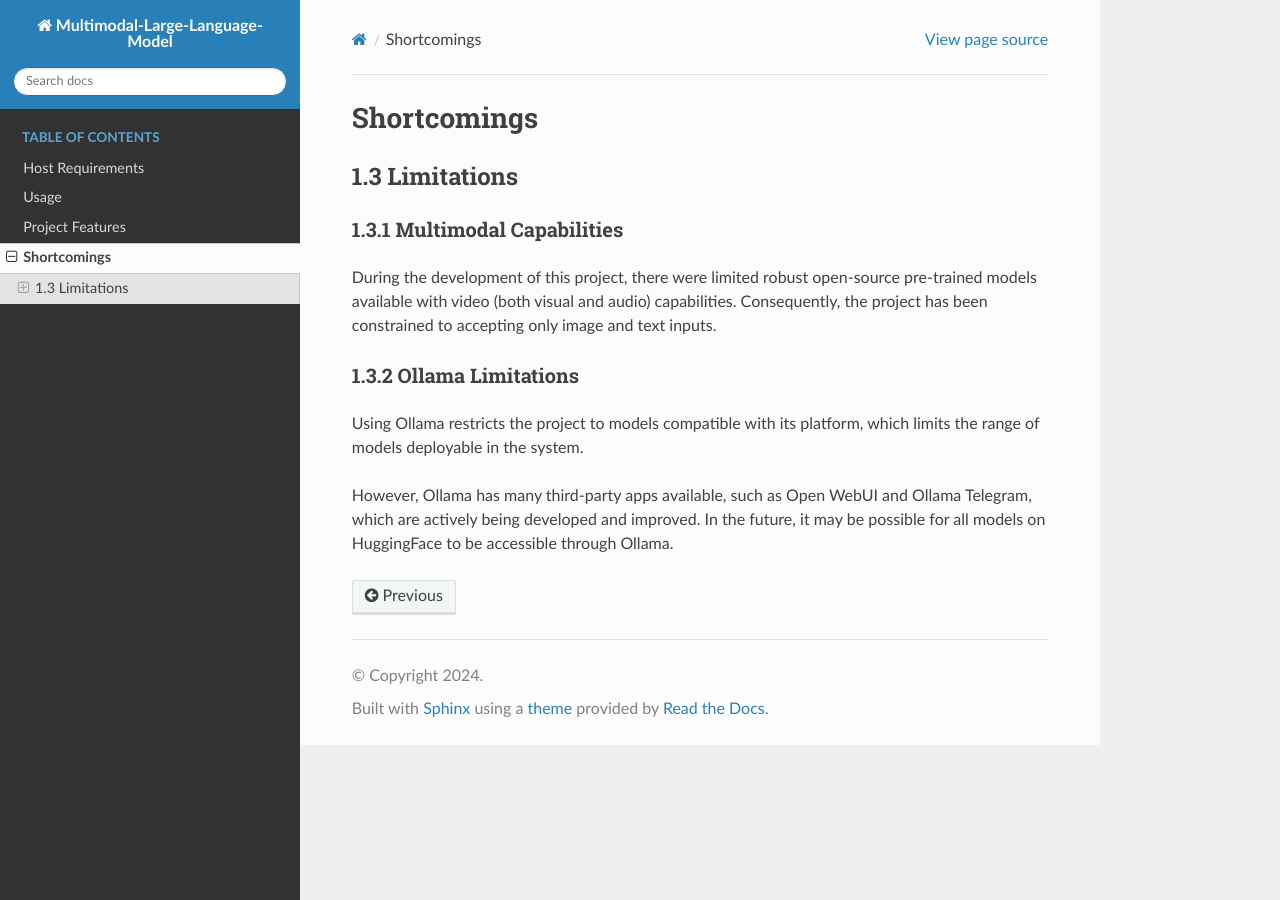
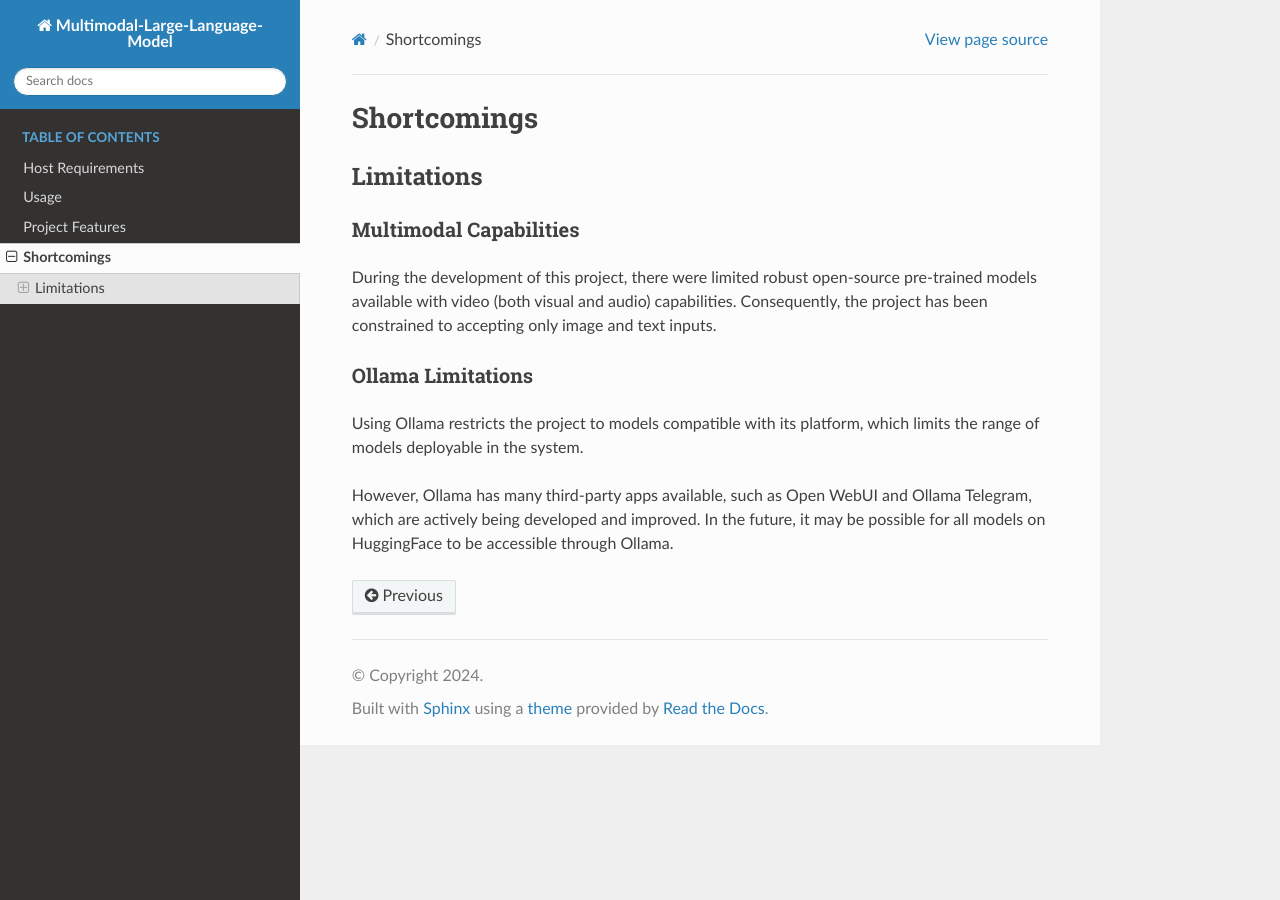
Before and after one commit to NotYuSheng/Multimodal-Large-Language-Model, a Sphinx documentation site: the page built from doc/shortcomings.rst, in a window 1280 px wide. Built offline with Sphinx 7.4.7 and the Read the Docs theme 2.0.0, drawn with Linux system fonts in a browser that asks for light colours; pages that are not in the unit, such as notebooks, are missing from menus.

Commit message:
Update shortcomings.rst

```diff
--- a/doc/shortcomings.rst
+++ b/doc/shortcomings.rst
@@ -1,15 +1,15 @@
 Shortcomings
 ============
 
-1.3 Limitations
+Limitations
 ---------------
 
-1.3.1 Multimodal Capabilities
+Multimodal Capabilities
 ~~~~~~~~~~~~~~~~~~~~~~~~~~~~~
 
 During the development of this project, there were limited robust open-source pre-trained models available with video (both visual and audio) capabilities. Consequently, the project has been constrained to accepting only image and text inputs.
 
-1.3.2 Ollama Limitations
+Ollama Limitations
 ~~~~~~~~~~~~~~~~~~~~~~~~
 
 Using Ollama restricts the project to models compatible with its platform, which limits the range of models deployable in the system.
```
